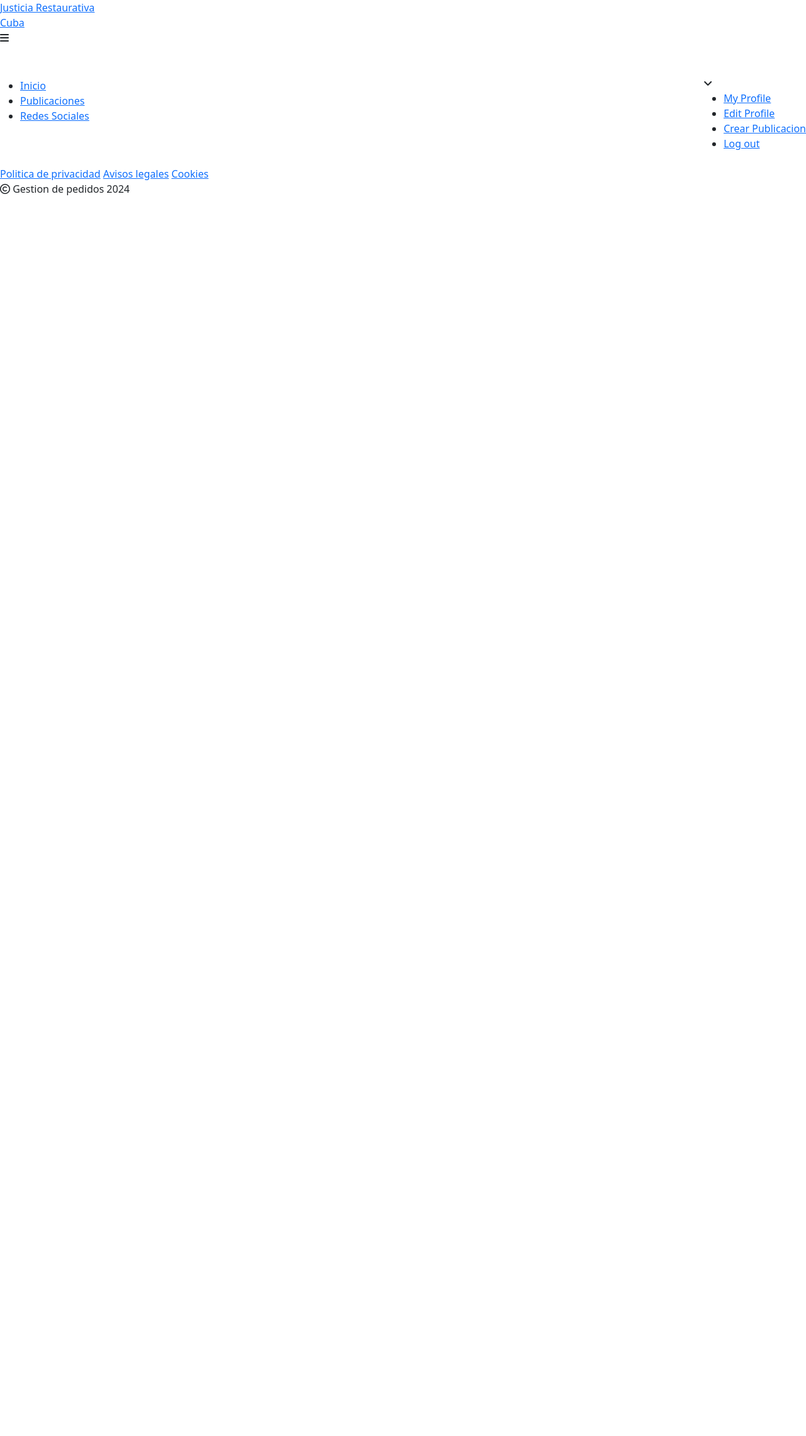
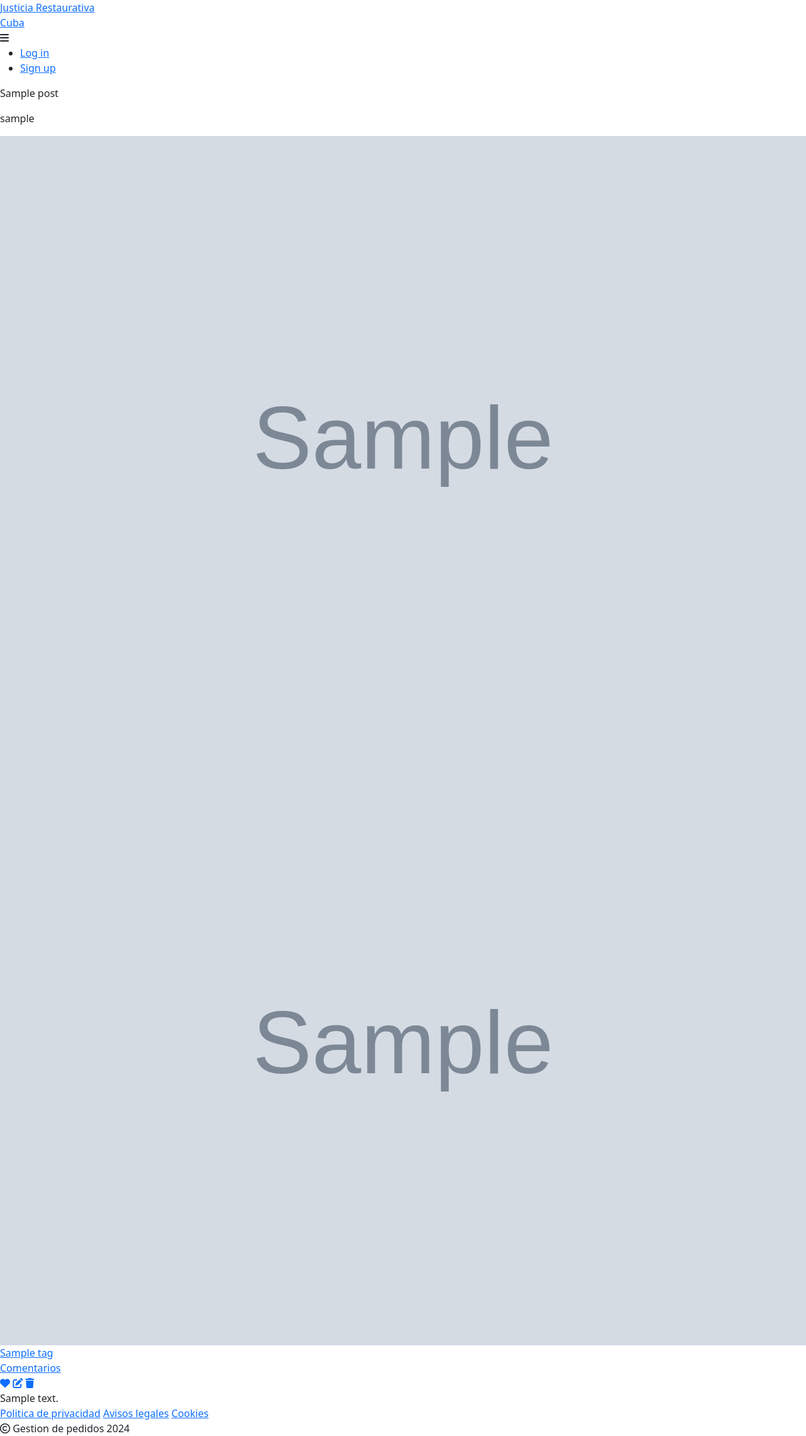
Before and after one commit to DanielErnestoPerez/justicia, a Django app: page /read_post/1/ in a window 1280 px wide. Shown: the whole page at 63% size. Before the commit the page ends 310 px from the top, so only its background shows below. Run offline with Django 5.2, Linux system fonts and the light colour scheme; tables that the repository leaves empty hold one stand-in row (values such as "Sample post"); grey boxes marked "Sample" are stand-in pictures; some libraries are stand-ins or nearby versions.

Commit message:
read post

```diff
--- a/justicia_app/templates/justicia_app/base.html
+++ b/justicia_app/templates/justicia_app/base.html
@@ -22,7 +22,7 @@
         <label for="menu-bar" class="fa fa-bars"></label>
 
 
-        {% if not user.is_authenticated %}
+        {% if user.is_authenticated %}
             <nav class="navbar">
                 <ul>
                     <li><a href="{% url 'home' %}">Inicio</a></li>
--- a/justicia_app/templates/justicia_app/publicaciones.html
+++ b/justicia_app/templates/justicia_app/publicaciones.html
@@ -12,7 +12,7 @@
                 </div>
                 <article>
                     <img class="card-img-top" src="{{post.imagen_fondo.url}}" alt="">
-                    <a href="#">
+                    <a href="{% url 'read_post' post.id %}">
                         <img class="card-img-top" src="{{post.imagen_portada.url}}" alt="">
                     </a>
                 </article>
--- a/justicia_app/templates/justicia_app/read_post.html
+++ b/justicia_app/templates/justicia_app/read_post.html
@@ -1,5 +1,39 @@
 {% extends './base.html' %}
 {% load static %}
 {% block content %}
+<div class="read_post">
+    <div class="encabezado">
+        <div class="publicaciones_titulo">
+            <p>{{post.titulo}}</p>
+            <p>{{post.author}}</p>
+        </div>
+        <article>
+            <img class="card-img-top" src="{{post.imagen_fondo.url}}" alt="">
+            <a href="{% url 'read_post' post.id %}">
+                <img class="card-img-top" src="{{post.imagen_portada.url}}" alt="">
+            </a>
+        </article>
+        <div class="tags">
+            {% for tag in post.tags.all %}
+                <a href="{% url 'category' tag.slug %}">
+                    <span class='tag'>{{ tag }}</span>
+                </a>
+            {% endfor %}
+        </div>
+        <div class="sub-menu">
+            <div class="comentarios">
+                <a href="#">Comentarios</a>
+            </div>
+            <div class="editar_publicacion">
+                <a href="#"><i class="fa-solid fa-heart"></i></a>
+                <a href="{% url 'edit_post' post.id %}"><i class="fa-solid fa-pen-to-square"></i></a>
+                <a href="{% url 'delete_post' post.id %}"><i class="fa-solid fa-trash"></i></a>
+            </div>
+        </div>
+    </div>
+    <div class="contenido_publicaciones">
+        {{post.contenido}}
+    </div>
+</div>
 
 {% endblock  %}
--- a/usuarios/templates/usuarios/profile_edit.html
+++ b/usuarios/templates/usuarios/profile_edit.html
@@ -11,8 +11,10 @@
     <form action="" class='profile_edit' method="post" enctype="multipart/form-data">
         {% csrf_token %}
         {{ profile_edit.as_p }}
-        <input type="submit" value="Confirm" class='confirm_button'>
-        <a href="{{ request.GET.next|default:'/' }}" class='cancel_button'>Cancel</a>
+        <div style="display: flex">
+            <input type="submit" value="Confirm" class='confirm_button'>
+            <a href="{{ request.GET.next|default:'/' }}" class='cancel_button'>Cancel</a>
+        </div>
         <div>
             <a href="{% url 'profile_delete' %}" class='delete_button'>Delete Profile</a>
         </div>
```
